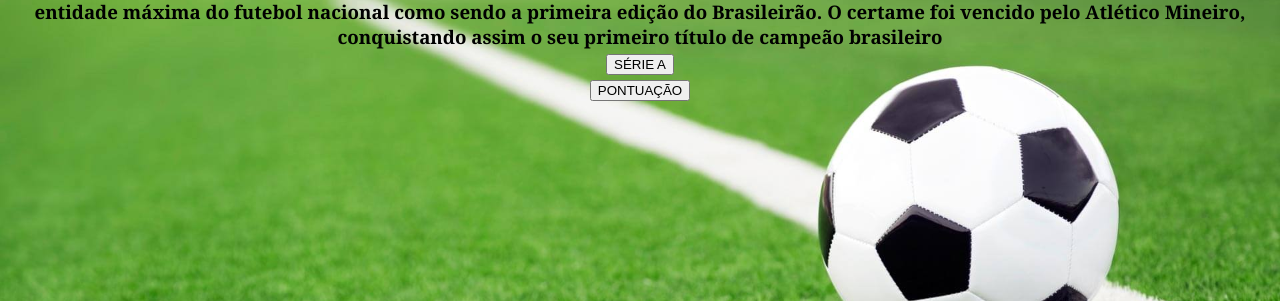
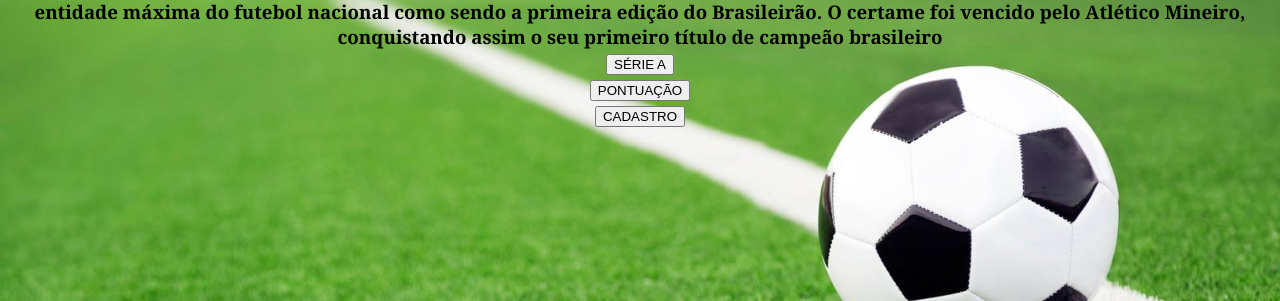
Before and after one commit to Rafaelsm77/Campeonato_Esportivo_AC05, a Flask app: page / in a window 1280 px wide. Shown: the part 486-787 px from the top of the page. Run offline with Flask 2, Linux system fonts and the light colour scheme.

Commit message:
cadastro

```diff
--- a/templates/index.html
+++ b/templates/index.html
@@ -26,5 +26,8 @@
         <form action="pontuacao">
             <button type="submit">PONTUAÇÃO</button>
         </form>
+        <form action="cadastro">
+            <button type="submit">CADASTRO</button>
+        </form>
     </body>
 </html>
```
